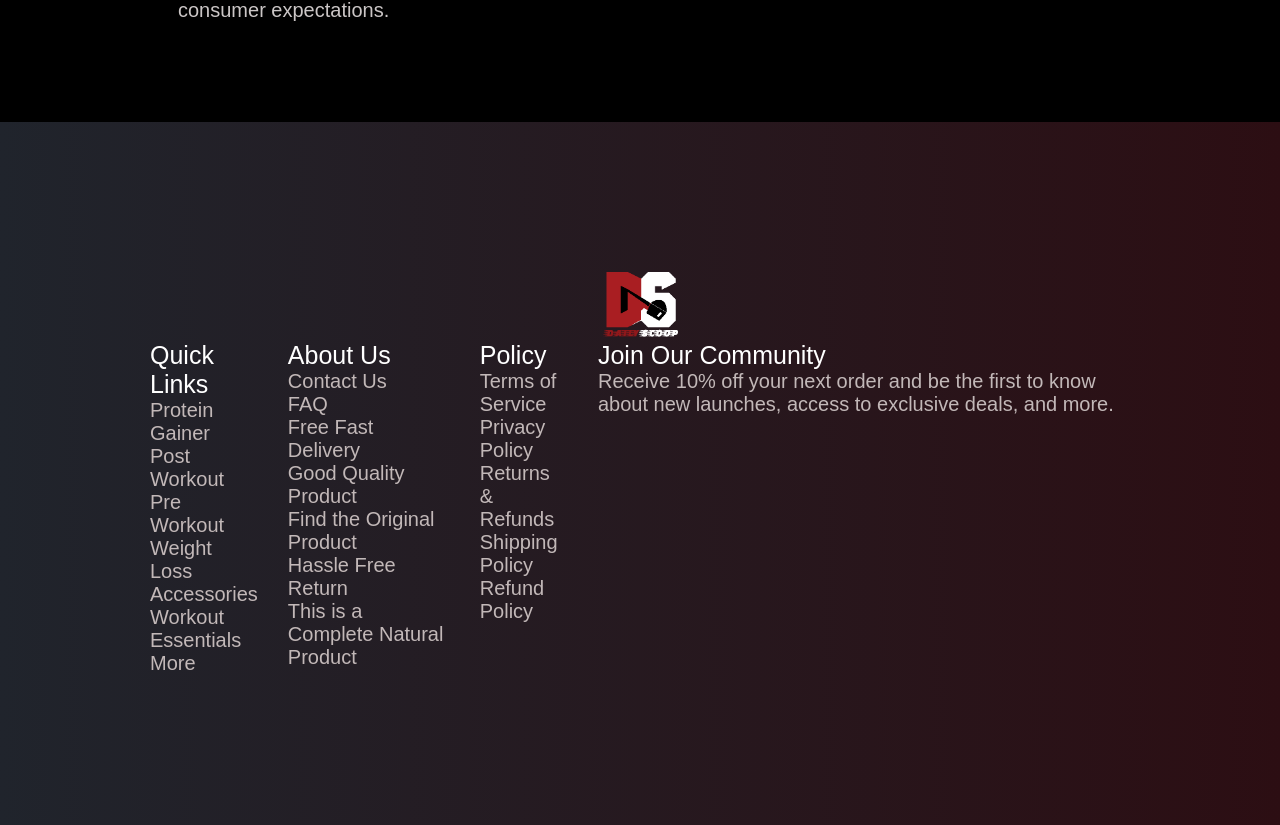
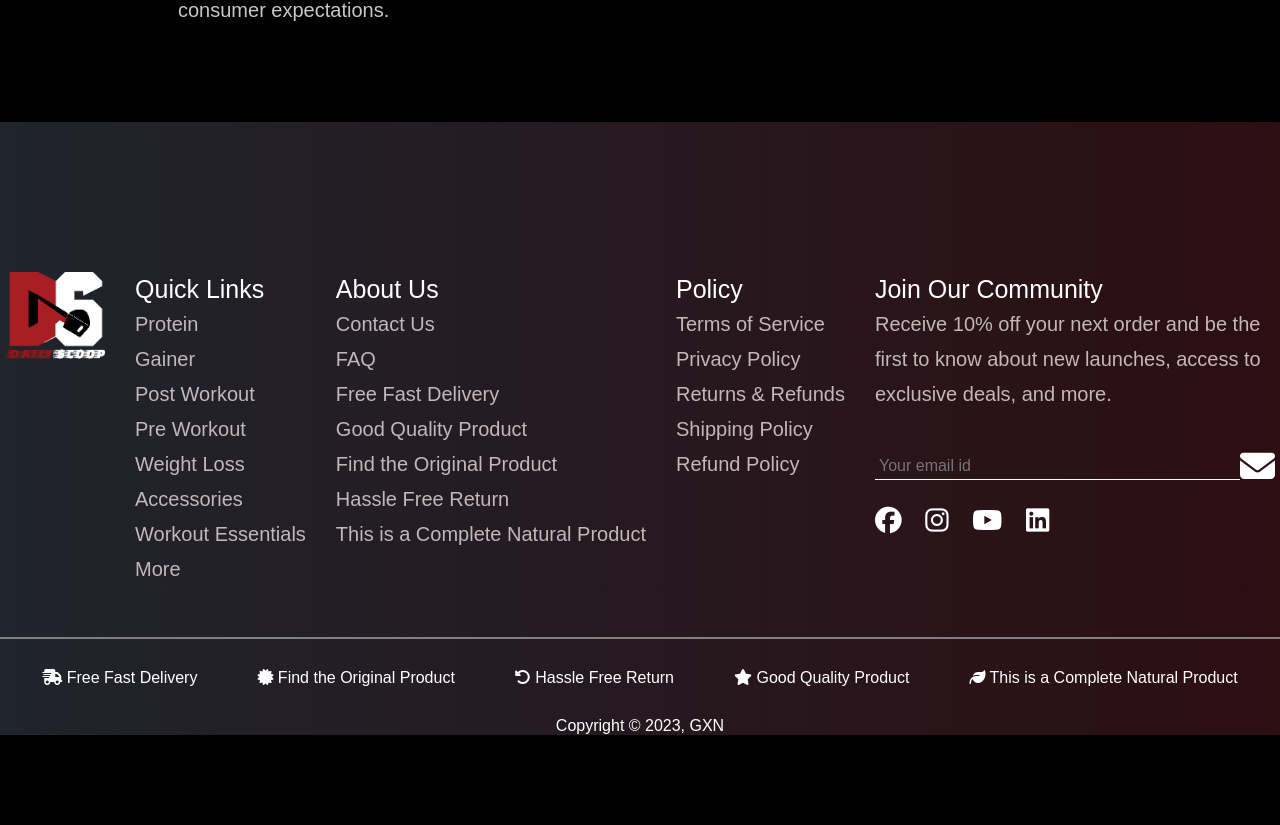
Before and after one commit to Radhy-shyam-29/clone, a plain HTML site: page index.html in a window 1280 px wide. Shown: the part 6780-7605 px from the top of the page. After the commit the page ends 7515 px from the top, so only its background shows below. Drawn offline with Linux system fonts and the light colour scheme.

Commit message:
first web page

```diff
--- a/index.html
+++ b/index.html
@@ -415,11 +415,12 @@ GXN believes in customer satisfaction since our consumers are at the core of our
 <!-- footer area -->
 
 <div class="footer">
-    <div class="footerlogo">
-        <img src="/photos/logo dailyscoop.png" alt="">
-    </div>
 
     <div class="links">
+        <div class="footerlogo">
+            <img src="/photos/logo dailyscoop.png" alt="">
+        </div>
+
         <div class="quick">
             <ul>
                 Quick Links
@@ -456,10 +457,42 @@ GXN believes in customer satisfaction since our consumers are at the core of our
             </ul>
         </div>
 
-    <div class="location">
+    <div class="community">
         <ul>Join Our Community
         <li>Receive 10% off your next order and be the first to know about new launches, access to exclusive deals, and more.</li></ul>
+        <div class="emaildiv">
+
+        <input type="email" placeholder="Your email id" class="email">
+        <button class="email-icon"><i class="fa-solid fa-envelope"></i></button>
+        </div>
+
+        <div class="socialmedia">
+        <button>
+            <i class="fa-brands fa-facebook"></i>
+            <i class="fa-brands fa-instagram"></i>
+            <i class="fa-brands fa-youtube"></i>
+            <i class="fa-brands fa-linkedin"></i>
+        </button>
+        </div>
+
     </div>
+
+    </div>
+
+    <div class="lastline"></div>
+
+    <div class="footer-last-session">
+        <ul class="product-features">
+            <li><i class="fa-solid fa-truck-fast"></i> Free Fast Delivery</li>
+            <li><i class="fa-solid fa-certificate"></i> Find the Original Product</li>
+            <li><i class="fa-solid fa-rotate-left"></i> Hassle Free Return</li>
+            <li><i class="fa-solid fa-star"></i> Good Quality Product</li>
+            <li><i class="fa-solid fa-leaf"></i> This is a Complete Natural Product</li>
+        </ul>
+    </div>
+
+    <div class="copyright">
+        Copyright © 2023, GXN
     </div>
 
 </div>
--- a/styles.css
+++ b/styles.css
@@ -703,19 +703,20 @@ progress::-webkit-progress-value {
 
 .footer{
     display: flex;
+    flex-direction: column;
     align-items: center;
-    background: linear-gradient(to right, #20242c, #2c0e13);
+    justify-content: center;
     flex-wrap: wrap;
-    margin: 100px 0 0 0;
-    padding: 150px;
     height: auto;
     width: 100%;
-    justify-content: space-evenly;
+    background: linear-gradient(to right, #20242c, #2c0e13);
+    margin: 100px 0 0 0;
+    padding: 150px 0 0 0;
 
 }
 
 .footer .footerlogo img{
-    width: 75px;
+    width: 100px;
     height: auto;
     cursor: pointer;
 }
@@ -723,6 +724,9 @@ progress::-webkit-progress-value {
 .footer .links {
     color: white;
     font-size: 25px;
+    display: flex;
+    gap: 30px;
+    line-height: 35px;
 }
 
 
@@ -745,7 +749,78 @@ progress::-webkit-progress-value {
     list-style: none;
 }
 
-.footer .links{
+.community{
     display: flex;
-    gap: 30px;
+    flex-direction: column;
+    max-width: 400px;
+    flex-wrap: wrap;
+
+ }
+
+
+ .emaildiv{
+    display: flex;
+    justify-content: center;
+    align-items: center;
+    padding-top: 35px;
 }
+.email{
+    border: none;
+    background-color: transparent;
+    padding: 4px;
+    width: 100%;
+    border-bottom: 1px solid white;
+    color: white;
+    font-size: 16px;
+
+}
+.email-icon{
+    background-color: transparent;
+    color: white;
+    border: none;
+    cursor: pointer;
+    font-size: 1.4em;
+
+}
+.socialmedia button{
+    background-color: transparent;
+    color: white;
+    border: none;
+
+}
+.socialmedia i{
+    font-size: 2em;
+    margin: 20px 20px 0 0px;
+
+    cursor: pointer;
+
+}
+
+.lastline{
+    width: 100%;
+    max-width: 1600px;
+    border: 1px solid grey;
+    height: 1px;
+    margin-top: 50px;
+
+}
+
+
+.footer-last-session li{
+    list-style: none;
+    color: white;
+    font-size: 1em;
+    padding: 30px;
+}
+
+.product-features{
+    display: flex;
+    justify-content: center;
+    align-items: center;
+    flex-wrap: wrap;
+}
+
+.copyright{
+    color: white;
+    font-size: 1em;
+}
```
